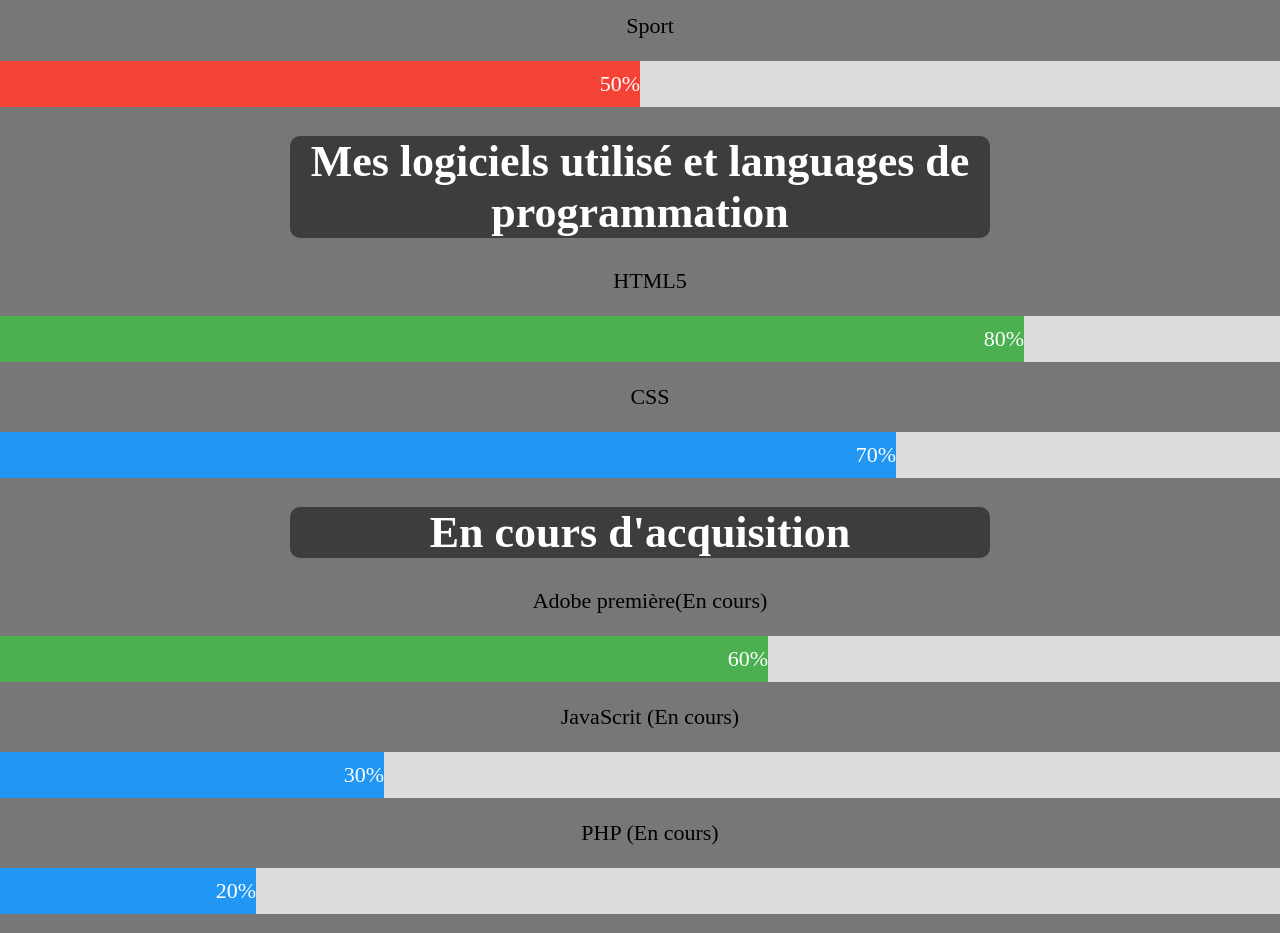
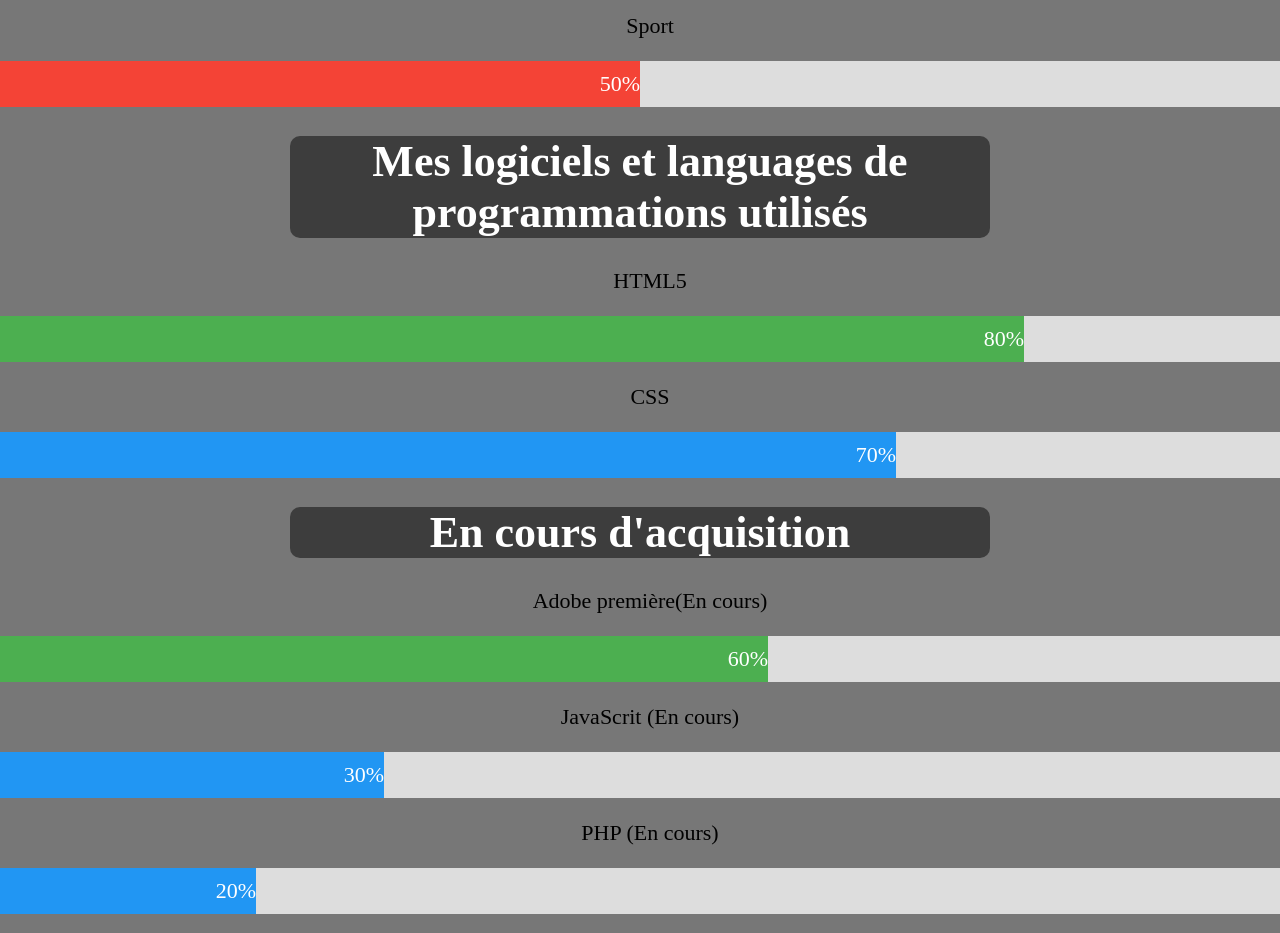
Before and after one commit to Nelyxx/site-internet, a plain HTML site: page presentation.html in a window 1280 px wide. Shown: the part 1900-2833 px from the top of the page. Drawn offline with Linux system fonts and the light colour scheme; a web font is replaced by a local one.

Commit message:
dixième commit

```diff
--- a/presentation.html
+++ b/presentation.html
@@ -106,7 +106,7 @@ body {
 
 <div class="logiciel">
 	<h1>
-		Mes logiciels utilisé et languages de programmation
+		Mes logiciels et languages de programmations utilisés
 	</h1>
 </div>
 
```
